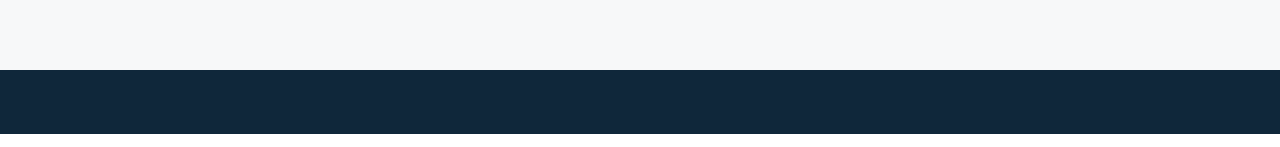
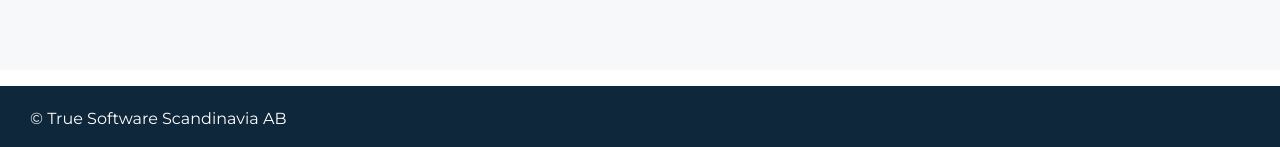
Before and after one commit to vishnurk6247/truecaller-blog, a Vue app: page / in a window 1280 px wide. Shown: the part 1126-1273 px from the top of the page. Built offline with nearby package versions, Linux system fonts and the light colour scheme; no server answers.

Commit message:
added footer text

```diff
--- a/src/components/TheFooter.vue
+++ b/src/components/TheFooter.vue
@@ -1,5 +1,7 @@
 <template>
-  <footer class="app-footer"></footer>
+  <footer class="app-footer">
+    <p class="footer-text">© True Software Scandinavia AB</p>
+  </footer>
 </template>
 
 <script>
@@ -14,4 +16,10 @@ export default {
   width: 100%;
   background: #0f273a;
 }
+
+.footer-text {
+  margin-left: 30px;
+  padding-top: 23px;
+  color: #fff;
+}
 </style>
```
